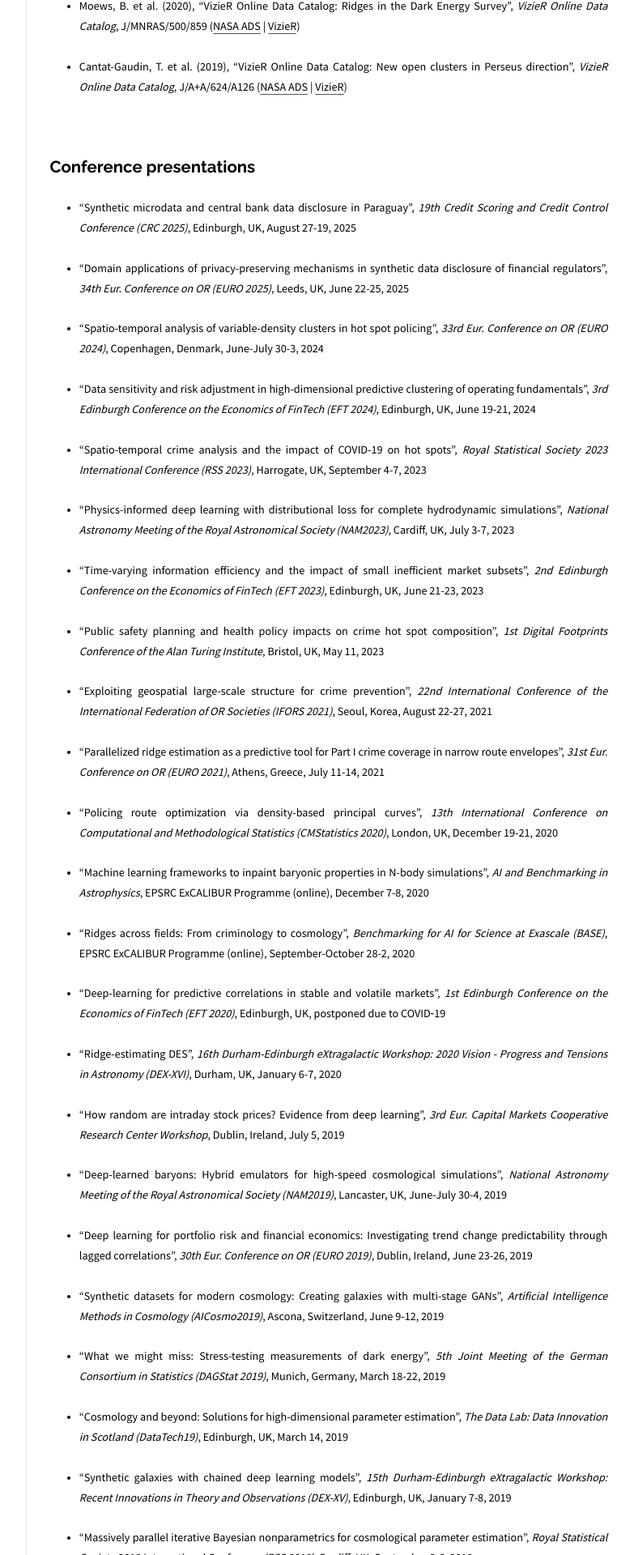
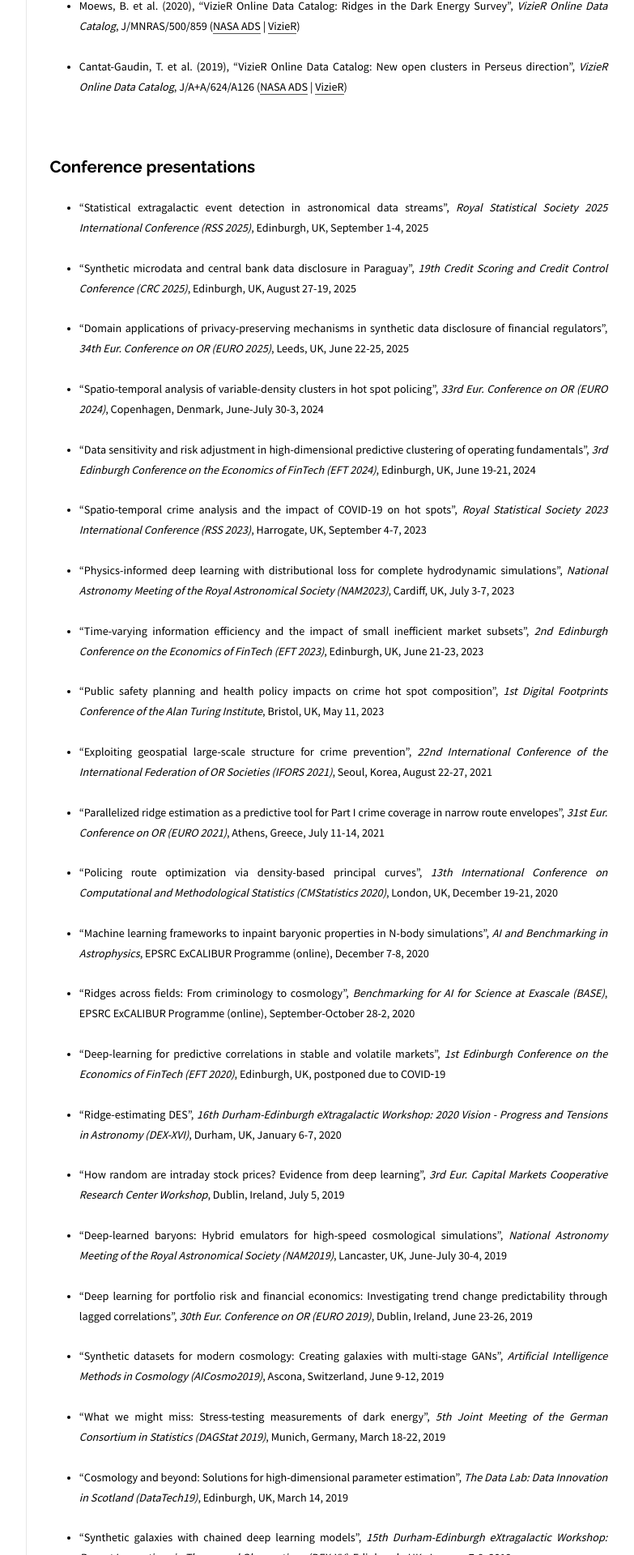
Before and after one commit to moews/moews.github.io, a Jekyll site: the page built from _posts/2017-03-25-publications.md, in a window 1280 px wide. Shown: the part 1768-3688 px from the top of the page at 81% size, without its empty margins (326-1109 px from the left). Built offline with Jekyll 4.4.1, drawn with Linux system fonts in a browser that asks for light colours.

Commit message:
Update 2017-03-25-publications.md

```diff
--- a/_posts/2017-03-25-publications.md
+++ b/_posts/2017-03-25-publications.md
@@ -66,6 +66,8 @@ REMOVE CONFERENCES
 
 ## Conference presentations
 
+* <small>"Statistical extragalactic event detection in astronomical data streams", _Royal Statistical Society 2025 International Conference (RSS 2025)_, Edinburgh, UK, September 1-4, 2025</small>
+
 * <small>"Synthetic microdata and central bank data disclosure in Paraguay", _19th Credit Scoring and Credit Control Conference (CRC 2025)_, Edinburgh, UK, August 27-19, 2025</small>
 
 * <small>"Domain applications of privacy-preserving mechanisms in synthetic data disclosure of financial regulators", _34th Eur. Conference on OR (EURO 2025)_, Leeds, UK, June 22-25, 2025</small>
```
